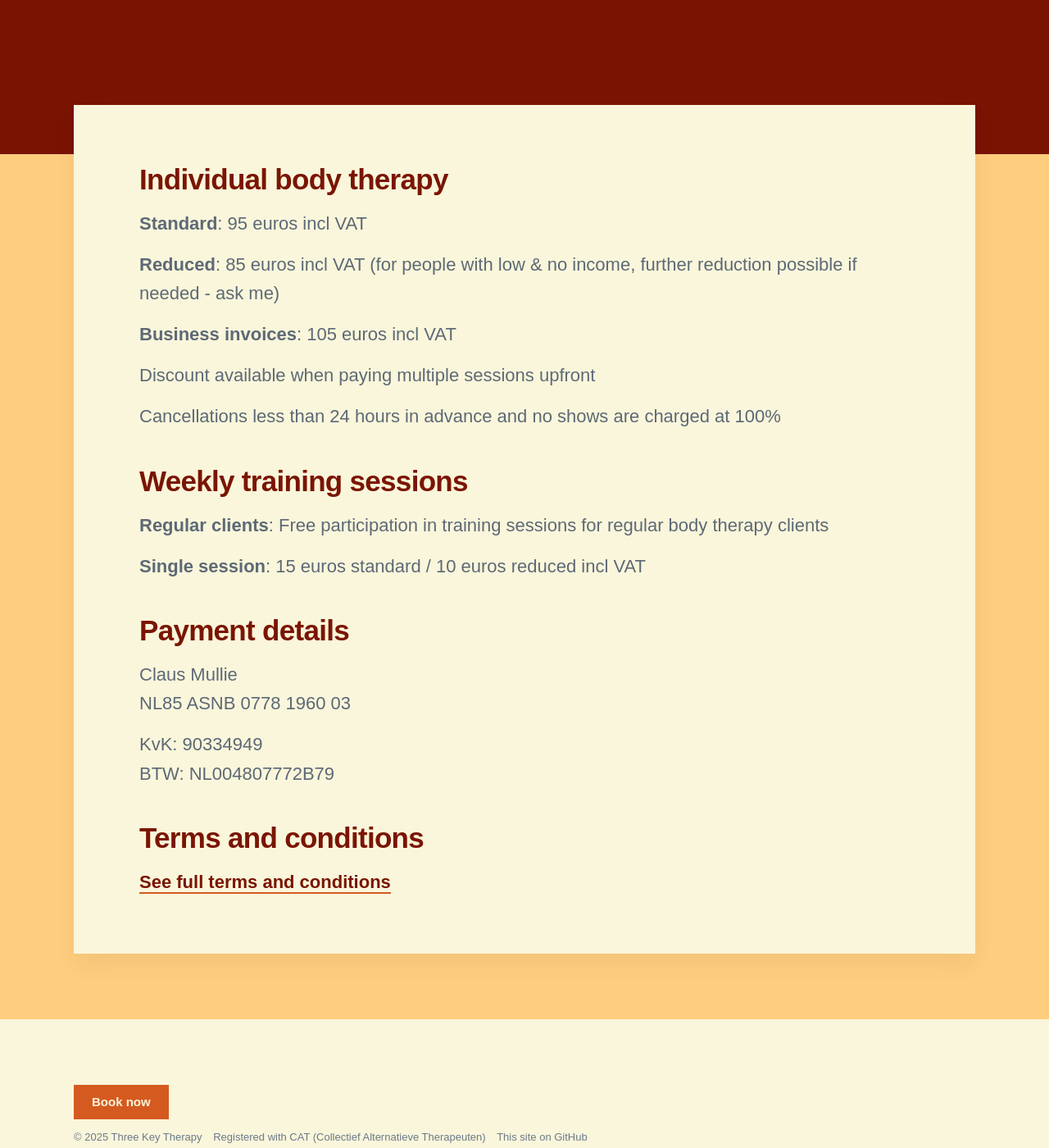
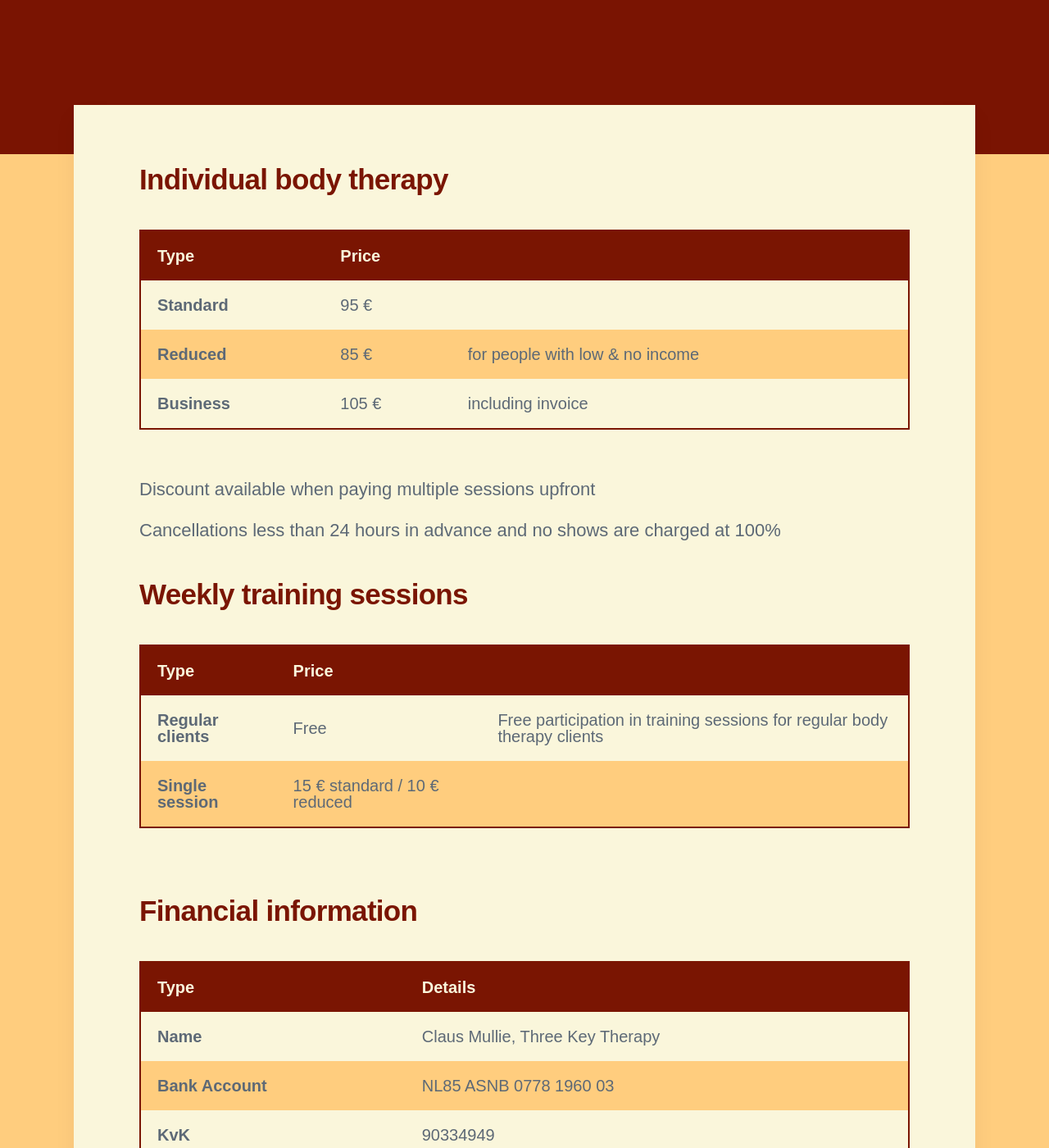
Before and after one commit to threekeytherapy/threekeytherapy.com, a Jekyll site: the page built from _pages/pricing.md, in a window 1280 px wide and 1400 px high, scrolled down 520 px. Shown: the whole window at 82% size. Built offline with Jekyll 4.4.1, drawn with Linux system fonts in a browser that asks for light colours; nearby versions of some CDN libraries; some web fonts are replaced.

Commit message:
updates pricing page

```diff
--- a/_pages/pricing.md
+++ b/_pages/pricing.md
@@ -7,11 +7,11 @@ featured_image:
 
 ## Individual body therapy
 
-**Standard**: 95 euros incl VAT
-
-**Reduced**: 85 euros incl VAT (for people with low & no income, further reduction possible if needed - ask me)
-
-**Business invoices**: 105 euros incl VAT
+| **Type**              | **Price** |  |
+|-----------------------|-----------|----------------------------|
+| **Standard**          | 95 €      |                            |
+| **Reduced**           | 85 €      | for people with low & no income |
+| **Business** | 105 €     | including invoice |
 
 Discount available when paying multiple sessions upfront
 
@@ -19,17 +19,20 @@ Cancellations less than 24 hours in advance and no shows are charged at 100%
 
 ## Weekly training sessions
 
-**Regular clients**: Free participation in training sessions for regular body therapy clients
+| **Type**            | **Price**      |                      |
+|---------------------|----------------|-------------------------------------------------|
+| **Regular clients** | Free           | Free participation in training sessions for regular body therapy clients |
+| **Single session**  | 15 € standard / 10 € reduced |                        |
 
-**Single session**: 15 euros standard / 10 euros reduced incl VAT
 
-## Payment details
+## Financial information
 
-Claus Mullie
-NL85 ASNB 0778 1960 03
-
-KvK: 90334949
-BTW: NL004807772B79
+| **Type**            | **Details**                                      |
+|---------------------|--------------------------------------------------|
+| **Name**    | Claus Mullie, Three Key Therapy                          |
+| **Bank Account**    | NL85 ASNB 0778 1960 03                           |
+| **KvK**             | 90334949                                          |
+| **BTW**             | NL004807772B79                                    |
 
 ## Terms and conditions
 
```
